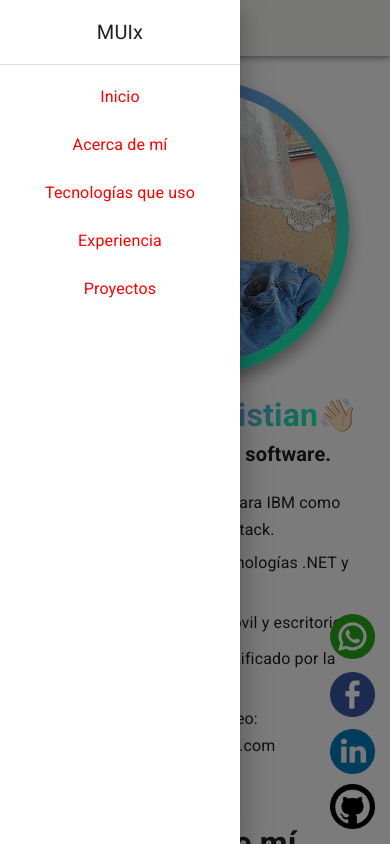
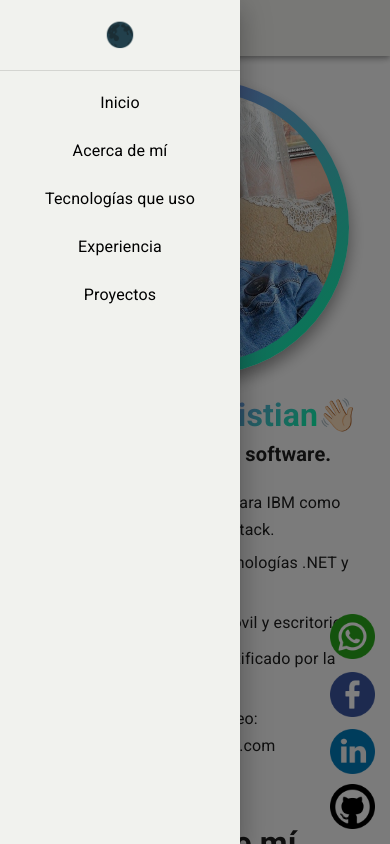
Before and after one commit to christiannosghot1993/Portfolio-Christian-Suarez, a React (Create React App) app: page / in a window 390 px wide. Both pictures are taken after a click on the button "open drawer". Shown: the top 844 px of the page. Built offline with nearby package versions, Linux system fonts and the light colour scheme; the HTML template or start-up script is replaced by a standard one.

Commit message:
Se da diseño al menu lateral en dispositivos moviles

```diff
--- a/src/components/Navbar.js
+++ b/src/components/Navbar.js
@@ -46,33 +46,6 @@ const links = [
     }
 ]
 
-// export default function Navbar({darkMode, handleClick}) {
-//     // const location = useLocation()
-//     // const [active, setActive] = useState(location.pathname === '/' ? 'home' : location.pathname.slice(1, location.pathname.length));
-
-//     return (
-//         <Box component={'nav'} width={'100%'} position={'fixed'} sx={{backgroundColor:'#f1f2ee', boxShadow:'0px 0px 5px 0px', zIndex:'1'}}>
-//             <Box component={'ul'} display={'flex'} justifyContent={'center'} alignItems={'center'}
-//                  gap={{xs: '2rem', md: '8rem'}}
-//                  textTransform={'lowercase'} fontSize={'1rem'} >
-//                 {links.map((link, index) => (
-//                     <Box key={index} component={'li'} //className={(link.active === active && !link.type) && Style.active}
-//                          sx={{borderImageSource: info.gradient}}>
-//                         <a //onClick={() => setActive(link.active)}
-//                         href={link.to}>
-//                         {!link.type && <p style={{paddingBottom: '0.5rem'}}>{link.name}</p>}
-//                             {link.type && <h1>{link.name}</h1>}
-//                         </a>
-//                     </Box>
-//                 ))}
-//                 <li>
-//                     <Toggler darkMode={darkMode} handleClick={handleClick}/>
-//                 </li>
-//             </Box>
-//         </Box>
-//     )
-// }
-
 const drawerWidth = 240;
 const styles = {
     navBarLight: {
@@ -109,16 +82,16 @@ export default function Navbar({ darkMode, handleClick }) {
     }
 
     const drawer = (
-        <Box onClick={handleDrawerToggle} sx={{ textAlign: 'center' }}>
+        <Box onClick={handleDrawerToggle} sx={{ textAlign: 'center', height:'100%' }} style={darkMode ? styles.navBarHoverDark : styles.navBarLight}>
             <Typography variant="h6" sx={{ my: 2 }}>
-                MUIx
+                <Toggler darkMode={darkMode} handleClick={handleClick} />
             </Typography>
             <Divider />
             <List>
                 {links.map((item, index) => (
                     <ListItem key={index} disablePadding>
-                        <ListItemButton sx={{ textAlign: 'center', color: 'red' }} href={item.to}>
-                            <ListItemText primary={item.name} />
+                        <ListItemButton sx={{ textAlign: 'center'}} href={item.to}>
+                            <ListItemText primary={item.name} style={darkMode?{color:'white'}:{color:'black'}}/>
                         </ListItemButton>
                     </ListItem>
                 ))}
@@ -150,7 +123,7 @@ export default function Navbar({ darkMode, handleClick }) {
                         {links.map((item, index) => (
                             <Button
                                 key={index}
-                                sx={{color:'black'}}
+                                sx={{ color: 'black' }}
                                 onClick={() => handleClickButtonNavBar(item.to)}
                             >
                                 {item.name}
```
